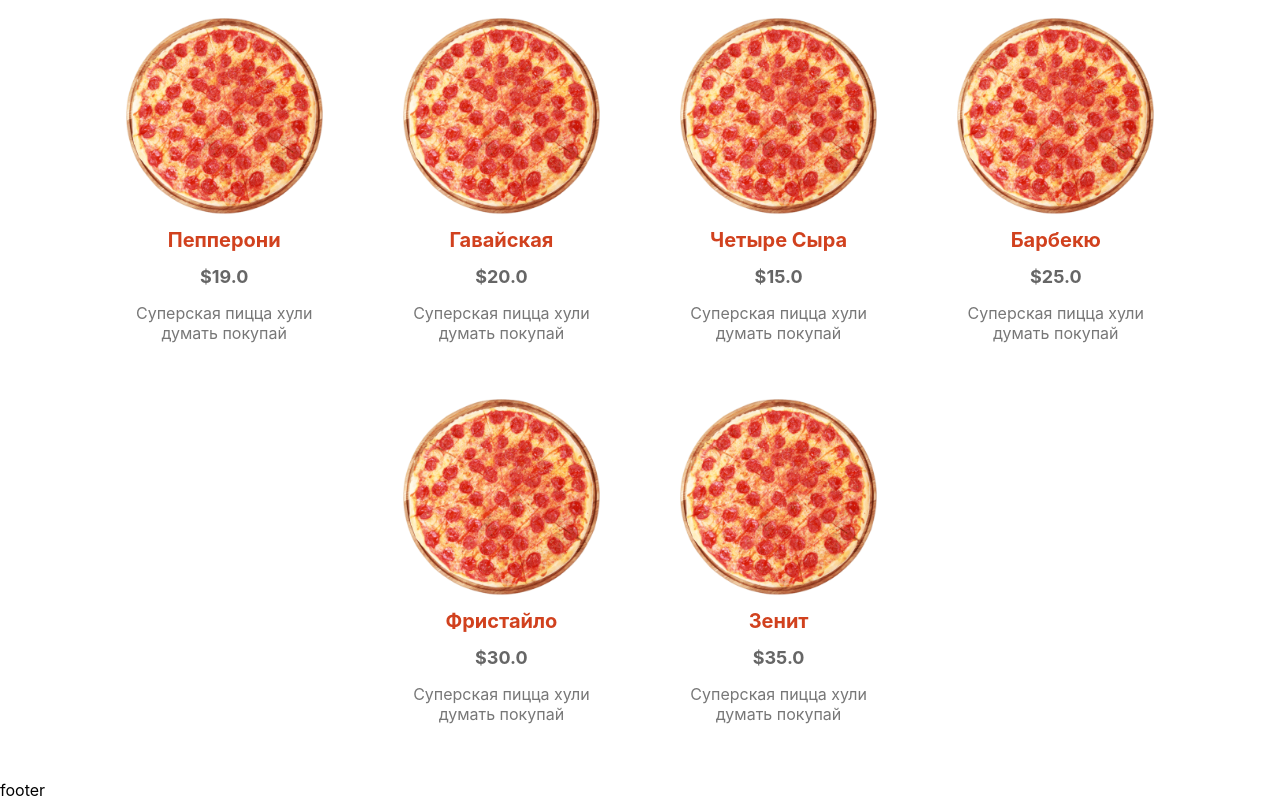
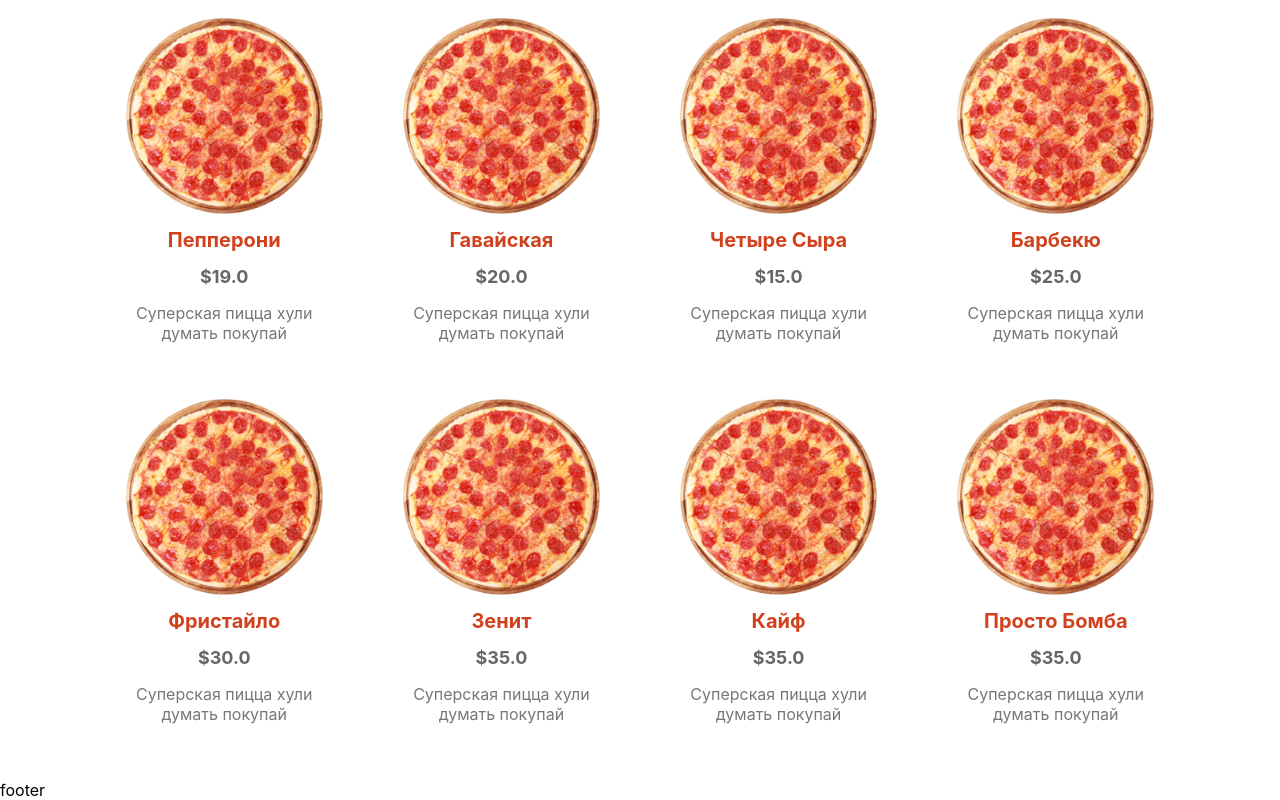
Before and after one commit to Topmewan/pizza-store, a Next.js app: page / in a window 1280 px wide. Shown: the part 1010-1810 px from the top of the page. Built offline with nearby package versions, Linux system fonts and the light colour scheme.

Commit message:
final items list

```diff
--- a/components/PizzaList.jsx
+++ b/components/PizzaList.jsx
@@ -45,6 +45,18 @@ const PizzaList = () => {
           descText='Суперская пицца хули думать покупай'
           priceText='$35.0'
         />
+        <PizzaCard
+          imageUrl='/img/pizza.png'
+          titleText='Кайф'
+          descText='Суперская пицца хули думать покупай'
+          priceText='$35.0'
+        />
+        <PizzaCard
+          imageUrl='/img/pizza.png'
+          titleText='Просто Бомба'
+          descText='Суперская пицца хули думать покупай'
+          priceText='$35.0'
+        />
       </div>
 
     </div>
--- a/styles/Navbar.module.css
+++ b/styles/Navbar.module.css
@@ -7,7 +7,7 @@
     justify-content: space-between;
     position: sticky;
     top: 0;
-    z-index: 2;
+    z-index: 3;
 }
 
 .item{
--- a/styles/PizzaCard.module.css
+++ b/styles/PizzaCard.module.css
@@ -5,6 +5,7 @@
     align-items: center;
     width: 22%;
     padding: 20px 40px;
+
 }
 
 .title{
```
